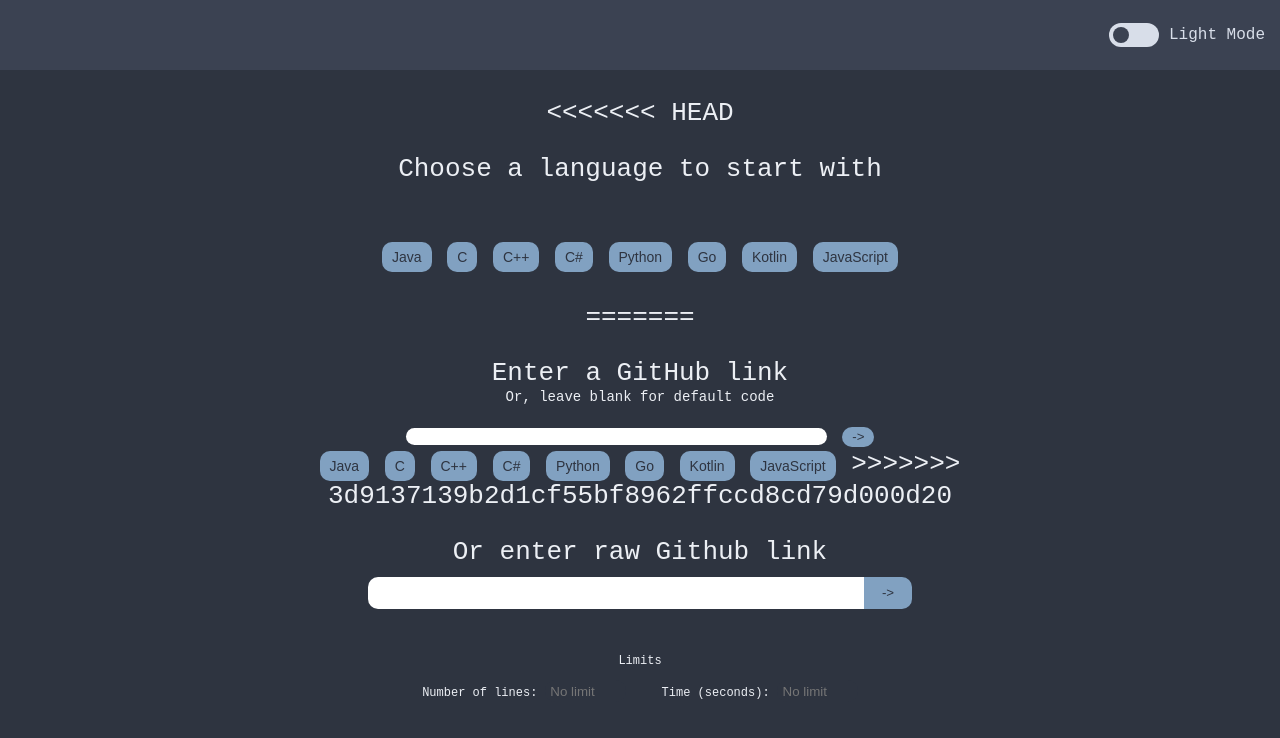
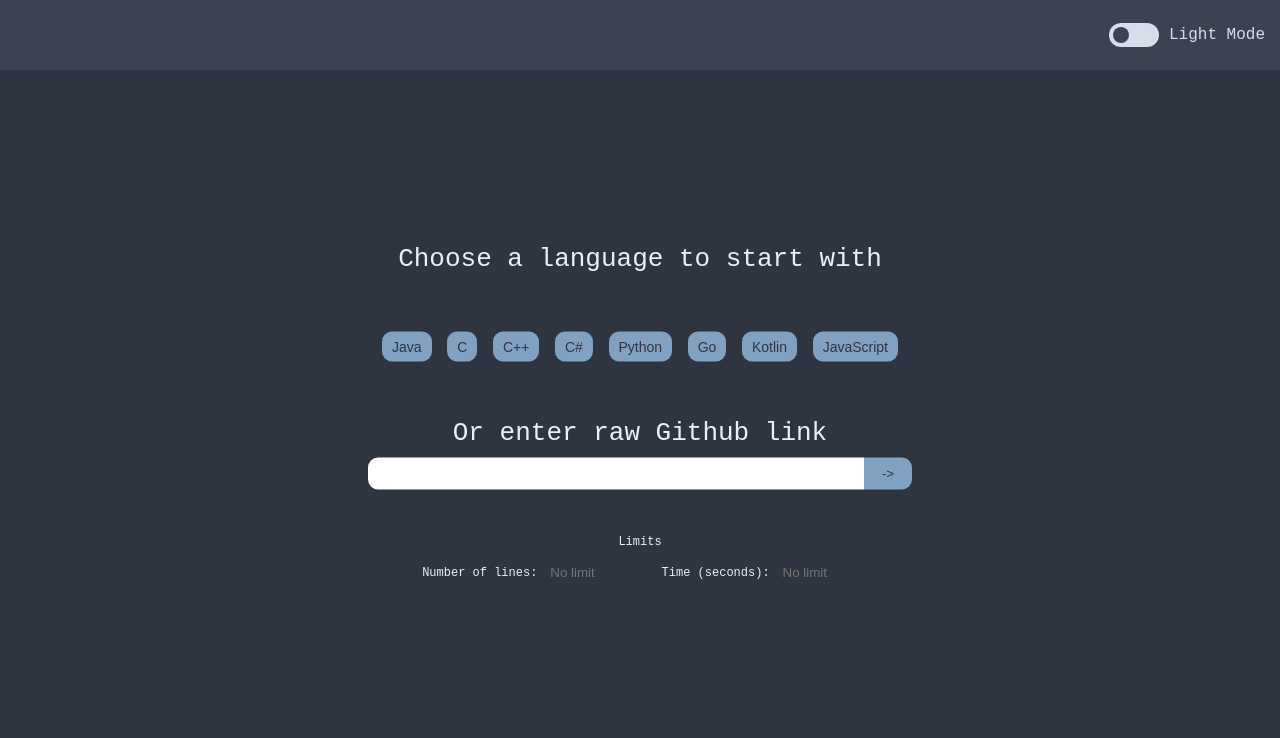
Before and after one commit to ChristofferHolmesland/codetyper, a plain HTML site: page index.html in a window 1280 px wide. Drawn offline with Linux system fonts and the light colour scheme.

Commit message:
fixed merge causing disortion

```diff
--- a/index.html
+++ b/index.html
@@ -29,7 +29,6 @@
 			</div>
 		</header>
 		<div id="selectDiv">
-<<<<<<< HEAD
 			<div class="lang-buttons">
 				<p>Choose a language to start with</p>
 				<br />
@@ -59,22 +58,6 @@
 				</button>
 			</div>
 			<br />
-=======
-			<p>Enter a GitHub link</p>
-			<p class="small">Or, leave blank for default code</p>
-			<input id="githubinput" type="text" size=50></input>
-
-			<button id="githubbutton" style="display: inline-block;">-></button><br>
-			<button class="btn githubbutton" id="java">Java</button>
-			<button class="btn githubbutton" id="c">C</button>
-			<button class="btn githubbutton" id="cpp">C++</button>
-			<button class="btn githubbutton" id="csharp">C#</button>
-			<button class="btn githubbutton" id="py">Python</button>
-			<button class="btn githubbutton" id="go">Go</button>
-			<button class="btn githubbutton" id="kotlin">Kotlin</button>
-			<button class="btn githubbutton" id="js">JavaScript</button>
->>>>>>> 3d9137139b2d1cf55bf8962ffccd8cd79d000d20
-
 			<p style="margin-bottom: 10px">
 				Or enter raw Github link
 			</p>
--- a/static/styles/style.css
+++ b/static/styles/style.css
@@ -1,5 +1,6 @@
 :root {
 	--main-bg: #2e3440;
+	--main-fg: #eceff4;
 	--header-bg: #3b4252;
 	--timer-fg: #d8dee9;
 	--timer-running: #81a1c1;
@@ -41,6 +42,7 @@ body {
 	background: var(--main-bg);
 	margin: 0;
 	font-family: monospace;
+	color: var(--main-fg);
 }
 
 header {
@@ -58,6 +60,7 @@ header {
 }
 
 .number-box {
+	color: var(--main-fg);
 	background-color: var(--main-bg);
 	padding-right: 4px;
 	padding-top: 3px;
```
